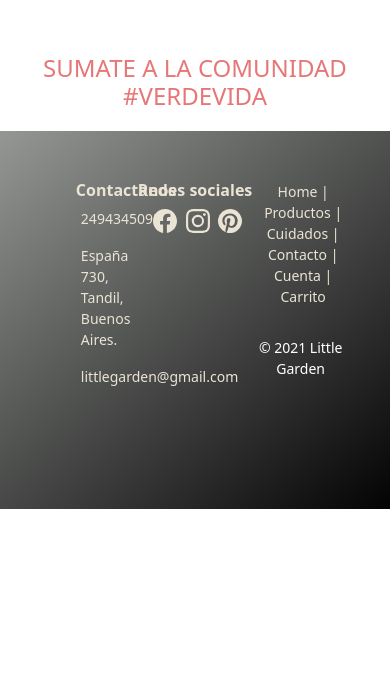
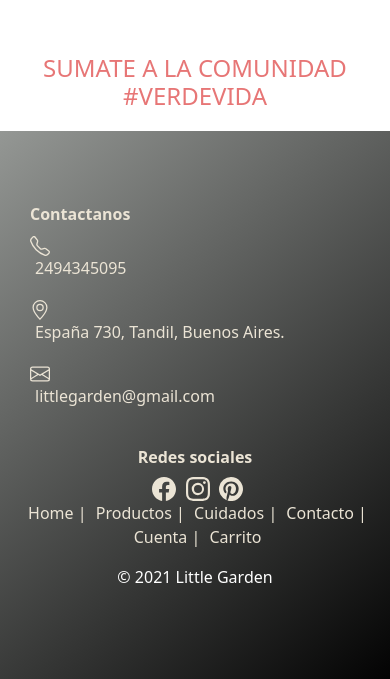
Before and after one commit to slucia10/littlegarden, a website: page index.html in a window 390 px wide. Shown: the part 6000-6679 px from the top of the page. Before the commit the page ends 6509 px from the top, so only its background shows below. Drawn offline with nearby package versions, Linux system fonts and the light colour scheme.

Commit message:
cambios en responsive

```diff
--- a/scss/_footer.scss
+++ b/scss/_footer.scss
@@ -1,17 +1,12 @@
 /* FOOTER*/
 .footer {
     background-color: #33383b;
-    text-align: center;
     padding-top: 50px;
     padding-bottom: 50px;
 
-    &__icono {
-        color: white;
-    }
-
     &__p {
         color: white;
-        padding-top: 14px;
+
     }
 }
 a {
@@ -34,7 +29,7 @@ a {
 }
 ul li {
     list-style-type: none;
-    display: flex;
+
 
 }
 .imgInfo {
@@ -58,7 +53,7 @@ ul li {
  .footer .footer-left,
 .footer .footer-center,
 .footer .footer-right {
-  display: inline-block;
+  display: initial;
   vertical-align: top;
 }
 .footer .footer-left {
@@ -74,6 +69,3 @@ ul li {
     width: 30%;
     padding-right: 30px;
   }
-
-
-/*fin footer*/
--- a/scss/_responsive.scss
+++ b/scss/_responsive.scss
@@ -54,7 +54,7 @@ h5 {
     }
 
     .footer {
-        font-size: 14px;
+        font-size: 16px;
       }
 
       .footer .footer-left,
@@ -65,27 +65,15 @@ h5 {
         margin-bottom: 40px;
         text-align: center;
       }
-      .footer .footer-center i {
-        margin-left: 0;
-      }
-    }
 
-    .redes {
 
-        color: #ebe4d5;
-
-    }
-    .info {
-       color: #ebe4d5;
-
-    }
 
     .form {
         width: 100% !important;
     }
 
 
-
+}
 
 /* Tablet */
 @media (min-width: 769px) and (max-width:1024px) {
```
Also changed, not shown: css/destino.css.
